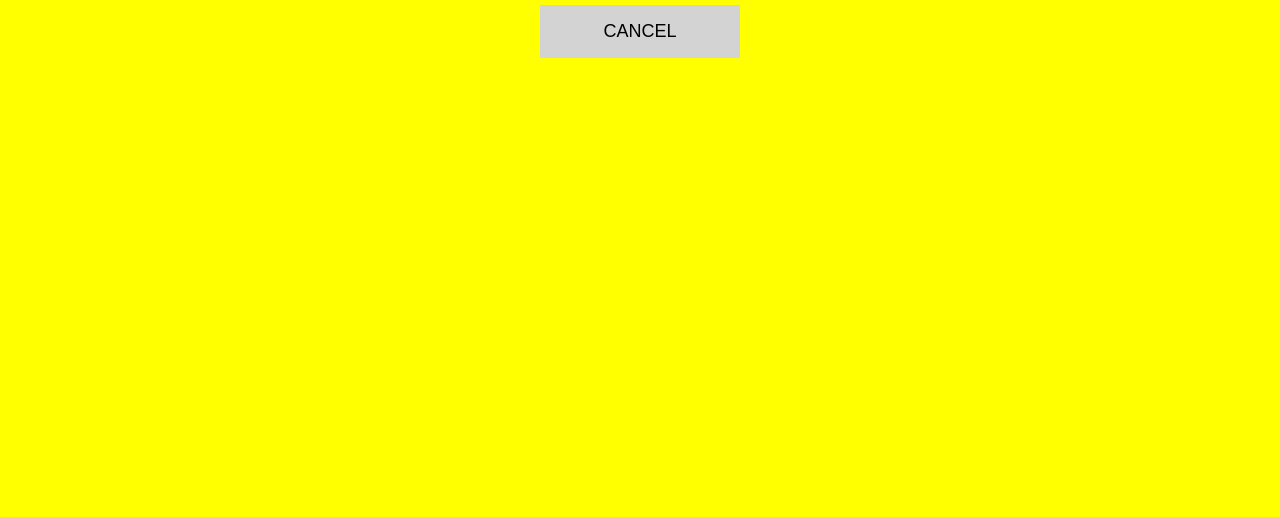
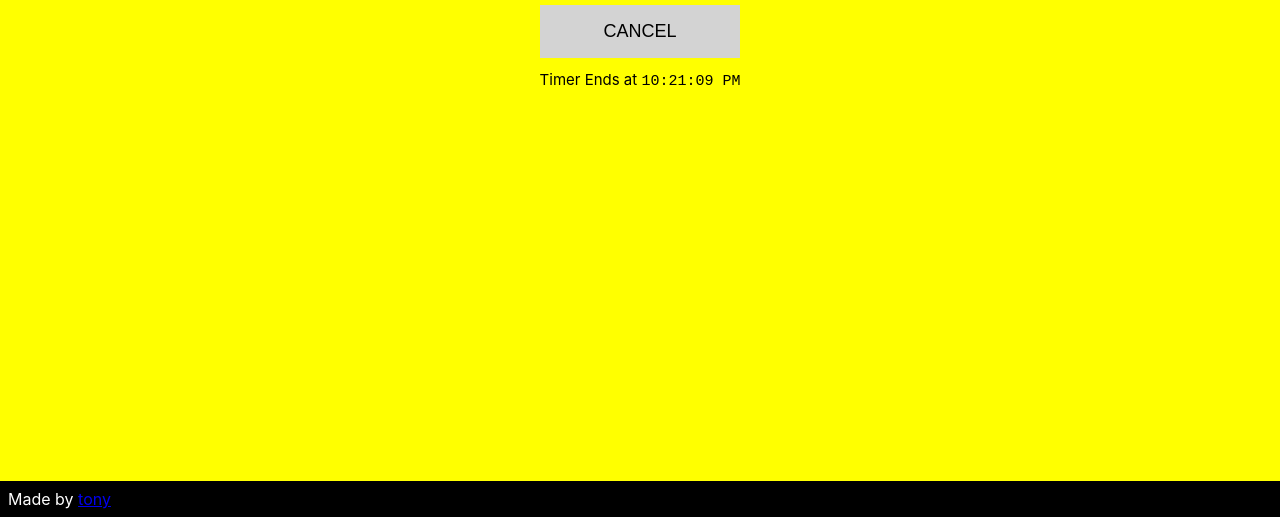
Before and after one commit to immannino/timer, a website built with Parcel: page index.html in a window 1280 px wide. Both pictures are taken after a click on the button "30 Seconds". Shown: the part 283-800 px from the top of the page. Built offline with nearby package versions, Linux system fonts and the light colour scheme.

Commit message:
Productionizing

```diff
--- a/index.html
+++ b/index.html
@@ -4,26 +4,27 @@
     <meta charset="UTF-8">
     <meta http-equiv="X-UA-Compatible" content="IE=edge">
     <meta name="viewport" content="width=device-width, initial-scale=1.0">
-    <meta name="title" content="">
+    <meta name="title" content="timer | spaghet">
     <meta property="og:site_name" content="timer">
     <meta property="og:locale" content="en_US">
     <meta property="og:url" content="https://timer.spaghet.me">
     <meta name="twitter:site" content="https://timer.spaghet.me">
     <meta data-hid="title" name="title" content="timer | spaghet">
-    <meta data-hid="description" name="description" content="Simple timer in the web">
+    <meta data-hid="description" name="description" content="A simple count down timer.">
     <meta property="og:type" content="website">
     <meta property="og:title" content="timer | spaghet">
-    <meta property="og:description" content="Simple timer">
-    <meta property="og:image" content="">
+    <meta property="og:description" content="A simple count down timer.">
+    <meta property="og:image" content="assets/Logo.png">
     <meta name="twitter:card" content="summary">
     <meta name="twitter:title" content="timer | spaghet">
-    <meta name="twitter:description" content="Simple timer">
-    <meta name="twitter:image" content="">
-    <meta name="twitter:image:alt" content="">
+    <meta name="twitter:description" content="A simple count down timer.">
+    <meta name="twitter:image" content="assets/Logo.png">
+    <meta name="twitter:image:alt" content="Timer logo">
     <title>timer | spaghet</title>
 
     <script src="https://unpkg.com/vue"></script>
     <link rel="stylesheet" href="style.css">
+    <link rel="icon" href="assets/Logo.svg" type="image/x-icon">
 </head>
 <body>
     <div id="app">
@@ -45,6 +46,7 @@
                 <button @click="playPause()">{{timerStateText}}</button>
                 <button class="cancel" @click="cancel()">CANCEL</button>
             </div>
+            <div class="end-time" v-if="timerMeta.prettyEndTime">Timer Ends at <code>{{timerMeta.prettyEndTime.toLocaleTimeString()}}</code></div>
         </div>
         <div class="timer-form" v-else>
             <h3>{{activeForm}}</h3>
@@ -54,6 +56,7 @@
                 <input type="number" ref="seconds" name="Seconds" id="Seconds" placeholder="ss" v-model="form.seconds" @focus="activeForm = 'SECONDS'" @input="formatMaxLength('seconds', 3)" maxlength="3" min="0" max="180">
             </div>
             <button @click="createTimer()" :disabled="!isFormValid">START</button>
+            <div class="end-time" v-if="formEndTime">Timer ends at <code>{{formEndTime}}</code></div>
         </div>
 
         <div class="quick-timers" v-if="!isTimerActive">
@@ -68,6 +71,9 @@
         </div>
         <audio src="assets/alarm.mp3" ref="audio"></audio>
     </div>
+    <footer>
+        Made by <a href="https://spaghet.me">tony</a>
+    </footer>
     <script src="script.js">
         /*
         TODO:
--- a/script.js
+++ b/script.js
@@ -12,13 +12,14 @@ new Vue({
             duration: 0,
             elapsed: 0,
             endTime: 0,
+            prettyEndTime: null,
             timeLeft: 0,
             prettyTime: null,
             hours: 0,
             minutes: 0,
-            seconds: 0
+            seconds: 0,
         },
-        tickRate: 1,
+        tickRate: 50,
         isTimerActive: false,
         isPaused: false,
         isTimerEnded: false,
@@ -31,19 +32,30 @@ new Vue({
     computed: {
         isFormValid() {
             return this.form.hours > 0 || this.form.minutes > 0 || this.form.seconds > 0;
+        },
+        formEndTime() {
+            if (this.isFormValid) {
+                const endDate = this.calculateEndTime(this.form.hours, this.form.minutes, this.form.seconds);
+
+                console.log(endDate.toLocaleString());
+                return endDate.toLocaleTimeString();
+            } else {
+                return null;
+            }
         }
     },
     methods: {
         createTimer() {
             if (this.isFormValid) {
-                const durationSeconds = (this.form.hours * 60 * 60) + (this.form.minutes * 60) + (this.form.seconds);
+                const durationMS = (this.form.hours * 60 * 60 * 1000) + (this.form.minutes * 60 * 1000) + (this.form.seconds * 1000);
 
                 this.timerMeta = {
                     ...this.timerMeta,
-                    duration: (durationSeconds * 1000),
+                    duration: durationMS,
                     hours: this.form.hours,
                     minutes: this.form.minutes,
-                    seconds: this.form.seconds
+                    seconds: this.form.seconds,
+                    prettyEndTime: this.calculateEndTime(this.form.hours, this.form.minutes, this.form.seconds)
                 }
 
                 this.timerMeta.endTime = Date.now() + this.timerMeta.duration;
@@ -155,6 +167,10 @@ new Vue({
                 this.form[field] = Number(String(this.form[field]).slice(0, max))
             }
         },
+        calculateEndTime(hh, mm, ss) {
+            const durMS = (hh * 60 * 60 * 1000) + (mm * 60 * 1000) + (ss * 100);
+            return new Date((Date.now() + durMS));
+        },
         pastTimers() {
             // @TODO
             // Persiist past timers
--- a/style.css
+++ b/style.css
@@ -16,6 +16,8 @@
 html, body { margin: 0; padding: 0; font-family: -apple-system, BlinkMacSystemFont, 'Segoe UI', Roboto, Oxygen, Ubuntu, Cantarell, 'Open Sans', 'Helvetica Neue', sans-serif; }
 
 body {
+    min-height: 100vh;
+    height: 100%;
     background-color: yellow;
     background-color: var(--background, yellow);
     color: black;
@@ -66,6 +68,18 @@ nav {
     padding-top: 1rem;
     border-bottom: 3px solid var(--text-color);
     margin-bottom: 2rem;
+}
+
+footer {
+    position: sticky;
+    bottom: 0;
+    top: 100%;
+    background: black;
+    background: var(--text-color, black);
+    color: white;
+    color: var(--alt-color, white);
+    padding: 0.5rem;
+    font-size: 16px;
 }
 
 .timer-form {
@@ -125,6 +139,12 @@ nav {
     text-align: center;
 }
 
+.end-time {
+    text-align: center;
+    font-size: 15px;
+    padding: 0.5rem;
+}
+
 /* -------- timer styles ---------- */
 
 .timer {
```
Also changed, not shown: package.json (added, +24 -0 lines), assets/Logo.png (added), assets/Logo.svg (added), 2 other files.
